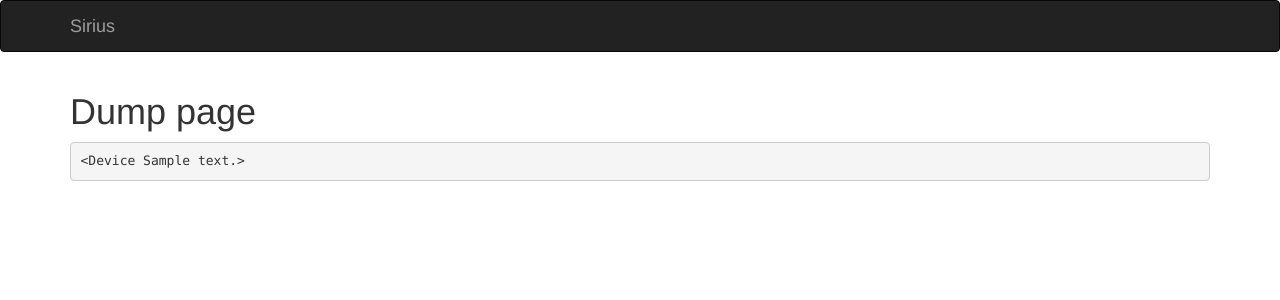
After one commit to genmon/sirius, a Flask app: a page that uses app/templates/dump.html in a window 1280 px wide. The commit adds this page. Shown: the top 300 px of the page. Run offline with Flask 2, Linux system fonts and the light colour scheme; tables that the repository leaves empty hold one stand-in row (values such as "Sample post"); parts of the project's set-up code (start-up, migrations or seed data) failed here and were passed over; some libraries are stand-ins or nearby versions.

```diff
--- a/app/main/__init__.py
+++ b/app/main/__init__.py
@@ -8,9 +8,7 @@ main = Blueprint('main', __name__)
 
 @main.route('/')
 def index():
-	devices = []
-
-
+	devices = Device.query.all()
 
 	return render_template('index.html', devices=devices)
 
--- /dev/null
+++ b/app/templates/dump.html
@@ -0,0 +1,12 @@
+{% extends "base.html" %}
+
+{% block title %}Sirius - Dump{% endblock %}
+
+{% block page_content %}
+<h1>Dump page</h1>
+
+<pre>
+{{ dump }}
+</pre>
+
+{% endblock %}
```
Also changed, not shown: app/templates/index.html (+7 -0 lines).
